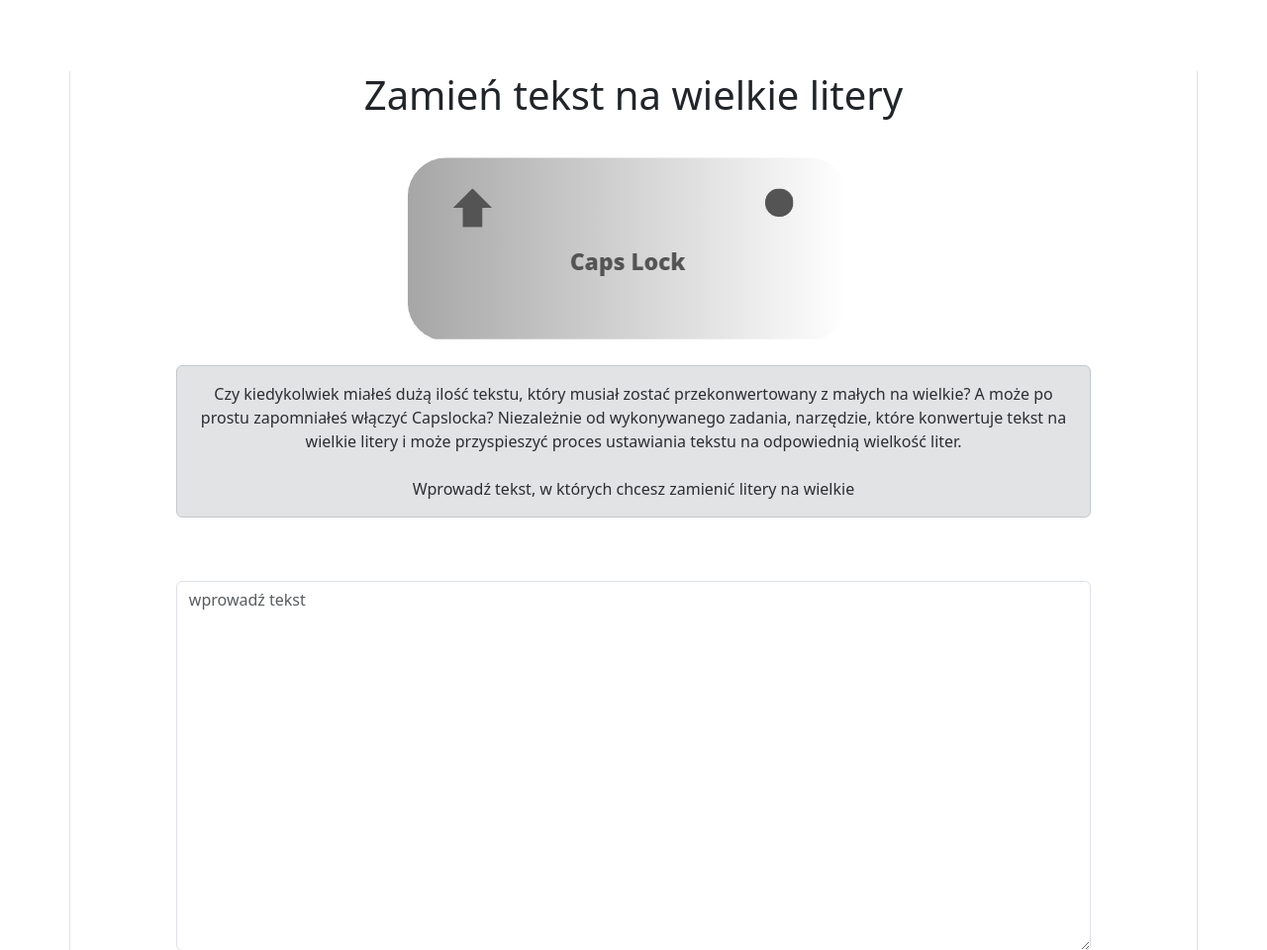
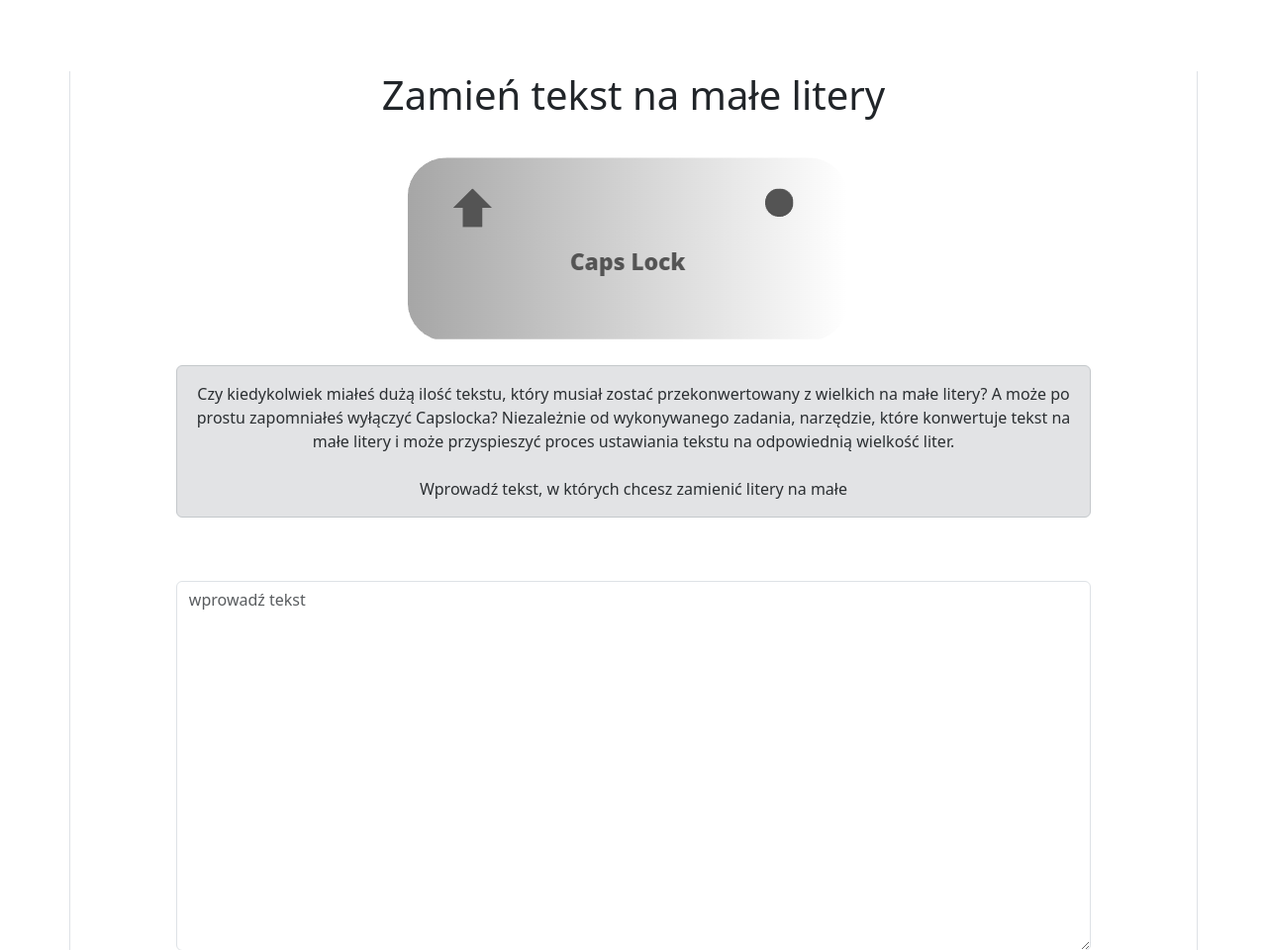
Before and after one commit to mnemony/tooler_flask, a Flask app: page /wielkie_na_male in a window 1280 px wide. Shown: the part 56-1016 px from the top of the page at 99% size. Run offline with Flask 2, Linux system fonts and the light colour scheme.

Commit message:
capslock issues

```diff
--- a/app.py
+++ b/app.py
@@ -68,14 +68,14 @@ def osobaTestowa():
 
 
 
-@app.route('/male_na_wielkie')
+@app.route('/wielkie_na_male')
 def maleNaWielkie():
     title = "Małe litery na wielkie, odwróć capslock"
     metaKeys = "Potrzebujasz zamienić tekst na wielkie litery (jak z właczonym Capslockiem)?"
     metaData = "małe na duże, wielkie litery, capslock, małe litery"
     return render_template('capslockOff_temp.html', title = title, metaKeys = metaKeys,metaData =metaData)
 
-@app.route('/wielkie_na_male')
+@app.route('/male_na_wielkie')
 def wielkieNaMale():
     title = "Wielkie litery na małe. włącz capslock"
     metaKeys = "Potrzebujasz zamienić tekst na małe litery (odwróć Capslock)?"
--- a/templates/base.html
+++ b/templates/base.html
@@ -22,7 +22,14 @@
     <title>{{title}}</title>
     <link rel="shortcut icon" href="{{ url_for('static', filename= 'OnlineNarzedzia200.png') }}">
     <link href="https://cdn.jsdelivr.net/npm/bootstrap@5.3.0-alpha2/dist/css/bootstrap.min.css" rel="stylesheet" integrity="sha384-aFq/bzH65dt+w6FI2ooMVUpc+21e0SRygnTpmBvdBgSdnuTN7QbdgL+OapgHtvPp" crossorigin="anonymous">
+    <style>
+      body {
 
+        min-height:100vh
+
+      }
+
+    </style>
 </head>
 <body >
     <nav class="navbar navbar-expand-lg bg-light">
@@ -62,7 +69,7 @@
 
       </div>
       <br><br><br>
-      <footer>
+      <footer >
 
         <div class="text-center p-4" style="background-color: rgba(0, 0, 0, 0.05);">
             <br>
--- a/templates/capslockOff_temp.html
+++ b/templates/capslockOff_temp.html
@@ -15,7 +15,7 @@
         </div>
         <br>
         <div class="alert alert-secondary" role="alert">
-            Czy kiedykolwiek miałeś dużą ilość tekstu, który musiał zostać przekonwertowany z wielkich na małe? A może po prostu zapomniałeś wyączyć Capslocka? Niezależnie od wykonywanego zadania, narzędzie, które konwertuje tekst na małe litery i może przyspieszyć proces ustawiania tekstu na odpowiednią wielkość liter.
+            Czy kiedykolwiek miałeś dużą ilość tekstu, który musiał zostać przekonwertowany z wielkich na małe litery? A może po prostu zapomniałeś wyłączyć Capslocka? Niezależnie od wykonywanego zadania, narzędzie, które konwertuje tekst na małe litery i może przyspieszyć proces ustawiania tekstu na odpowiednią wielkość liter.
             <br><br>
             Wprowadź tekst, w których chcesz zamienić litery na małe
           </div>
--- a/templates/capslockOn_temp.html
+++ b/templates/capslockOn_temp.html
@@ -15,7 +15,7 @@
         </div>
         <br>
         <div class="alert alert-secondary" role="alert">
-            Czy kiedykolwiek miałeś dużą ilość tekstu, który musiał zostać przekonwertowany z małych na wielkie? A może po prostu zapomniałeś włączyć Capslocka? Niezależnie od wykonywanego zadania, narzędzie, które konwertuje tekst na wielkie litery i może przyspieszyć proces ustawiania tekstu na odpowiednią wielkość liter.
+            Czy kiedykolwiek miałeś dużą ilość tekstu, który musiał zostać przekonwertowany z małych na wielkie litery? A może po prostu zapomniałeś włączyć Capslocka? Niezależnie od wykonywanego zadania, narzędzie, które konwertuje tekst na wielkie litery i może przyspieszyć proces ustawiania tekstu na odpowiednią wielkość liter.
             <br><br>
             Wprowadź tekst, w których chcesz zamienić litery na wielkie
           </div>
```
